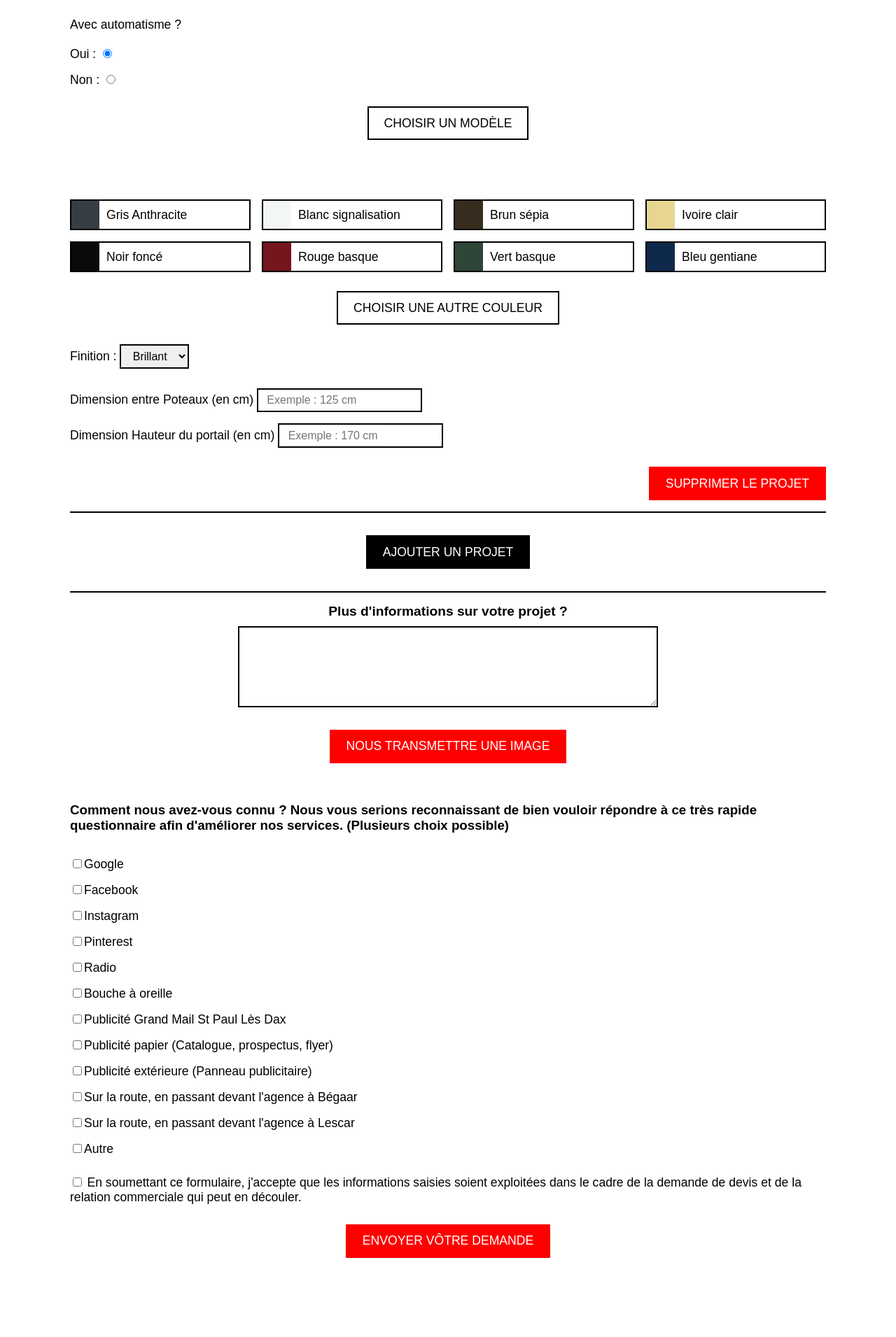
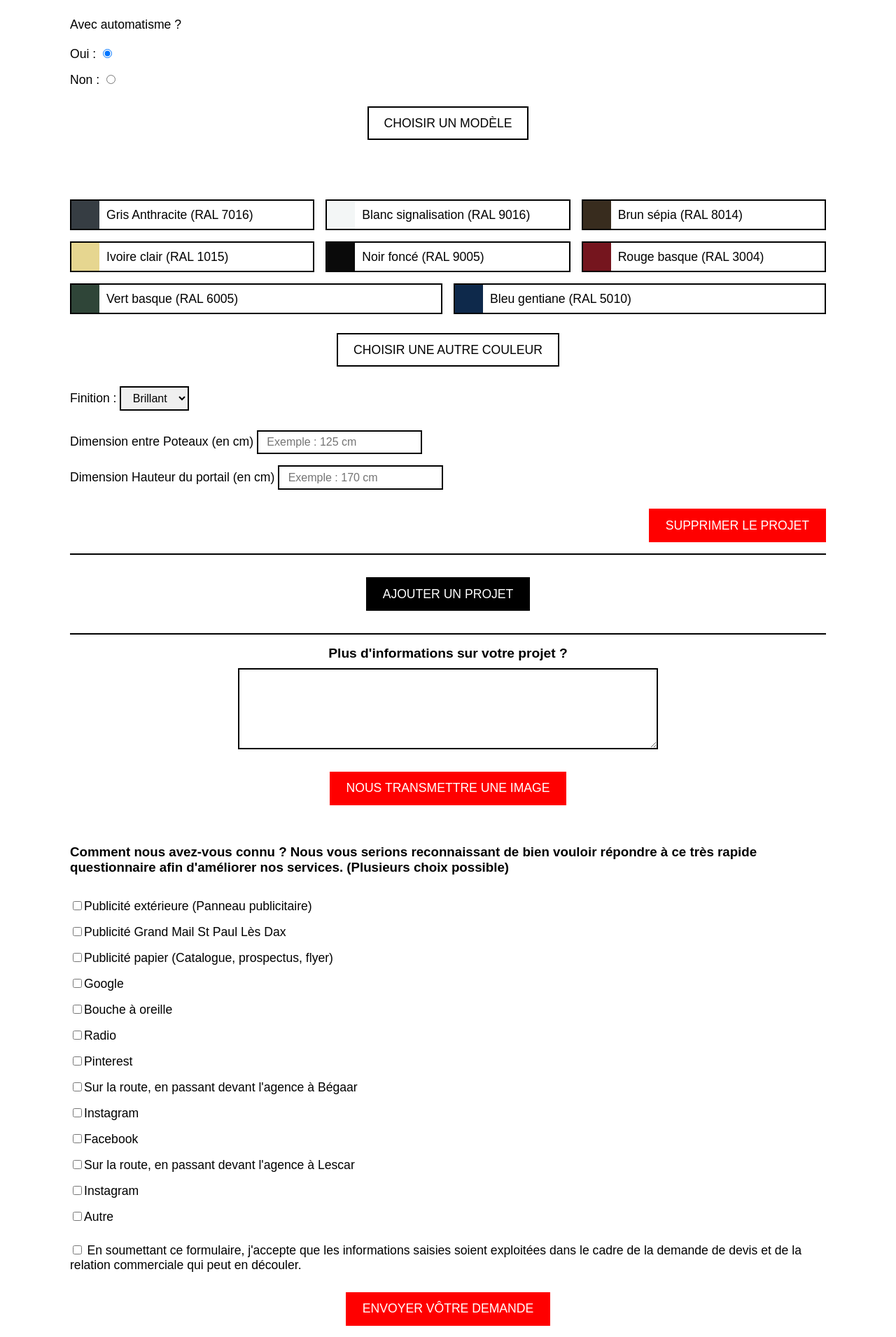
Before and after one commit to C6H804/formulaireDevis, a PHP site: page /form.php in a window 1280 px wide. Shown: the part 848-2759 px from the top of the page at 70% size. Before the commit the page ends 2646 px from the top, so only its background shows below. Run offline with PHP 8.4, Linux system fonts and the light colour scheme.

Commit message:
Enhance survey functionality; add randomization for survey options, improve image handling in project data, and update styling for color selection components

```diff
--- a/components/api/_anlyzeData.php
+++ b/components/api/_anlyzeData.php
@@ -122,6 +122,7 @@ function analyzeData($data) {
 
                     // Récupération des données du sondage
                     $result['sondage'] = getSondage($data);
+
                     $details = getdetails($data);
                     if ($details !== "") {
                         $result['details'] = $details;
--- a/components/page/sondage.php
+++ b/components/page/sondage.php
@@ -1,49 +1,70 @@
 <?php
+
+
+function writteSondageRandom()
+{
+    $sondage = [
+        '<div class="inputField"><input type="checkbox" class="chkSondage" name="chkSondageGoogle"
+            id="chkSondageGoogle" value="on"></input><label for="chkSondageGoogle">Google</label></div>',
+        '<div class="inputField"><input type="checkbox" class="chkSondage" name="chkSondageFacebook"
+            id="chkSondageFacebook" value="on"></input><label for="chkSondageFacebook">Facebook</label></div>',
+        '<div class="inputField"><input type="checkbox" class="chkSondage" name="chkSondageInstagram"
+            id="chkSondageInstagram" value="on"></input><label for="chkSondageInstagram">Instagram</label></div>',
+        '<div class="inputField"><input type="checkbox" class="chkSondage" name="chkSondageInstagram"
+            id="chkSondageInstagram" value="on"></input><label for="chkSondageInstagram">Instagram</label></div>',
+        '<div class="inputField"><input type="checkbox" class="chkSondage" name="chkSondagePinterest"
+            id="chkSondagePinterest" value="on"></input><label for="chkSondagePinterest">Pinterest</label></div>',
+        '<div class="inputField"><input type="checkbox" class="chkSondage" name="chkSondageRadio"
+            id="chkSondageRadio" value="on"></input><label for="chkSondageRadio">Radio</label></div>',
+        '<div class="inputField"><input type="checkbox" class="chkSondage" name="chkSondageBoucheOreille"
+            id="chkSondageBoucheOreille" value="on"></input><label for="chkSondageBoucheOreille">Bouche à oreille</label></div>',
+        '<div class="inputField"><input type="checkbox" class="chkSondage" name="chkSondagePubliciteGrandMail"
+            id="chkSondagePubliciteGrandMail" value="on"></input><label for="chkSondagePubliciteGrandMail">Publicité Grand Mail St Paul
+            Lès Dax</label></div>',
+        '<div class="inputField"><input type="checkbox" class="chkSondage" name="chkSondagePublicitePapier"
+            id="chkSondagePublicitePapier" value="on"></input><label for="chkSondagePublicitePapier">Publicité papier (Catalogue,
+            prospectus, flyer)</label></div>',
+        '<div class="inputField"><input type="checkbox" class="chkSondage" name="chkSondagePubliciteExterieure"
+            id="chkSondagePubliciteExterieure" value="on"></input><label for="chkSondagePubliciteExterieure">Publicité extérieure
+            (Panneau publicitaire)</label></div>',
+        '<div class="inputField"><input type="checkbox" class="chkSondage" name="chkSondageRouteBegaar"
+            id="chkSondageRouteBegaar" value="on"></input><label for="chkSondageRouteBegaar">Sur la route, en passant devant l\'agence à
+            Bégaar</label></div>',
+        '<div class="inputField"><input type="checkbox" class="chkSondage" name="chkSondageRouteLescar"
+            id="chkSondageRouteLescar" value="on"></input><label for="chkSondageRouteLescar">Sur la route, en passant devant l\'agence à
+            Lescar</label></div>'
+    ];
+
+    $r = '';
+    shuffle( $sondage );
+    foreach ( $sondage as $s) {
+        $r .= $s;
+    }
+    return $r;
+}
+
 ob_start();
 ?>
 
 <div class="section sectionSondage">
     <h3>
         Comment nous avez-vous connu ? Nous vous serions reconnaissant de bien vouloir répondre à ce très rapide
-            questionnaire afin d'améliorer nos services. (Plusieurs choix possible)
+        questionnaire afin d'améliorer nos services. (Plusieurs choix possible)
     </h3>
+    <?php
+    echo writteSondageRandom();
+    ?>
 
-    <div class="inputField"><input type="checkbox" class="chkSondage" name="chkSondageGoogle"
-            id="chkSondageGoogle" value="on"></input><label for="chkSondageGoogle">Google</label></div>
-    <div class="inputField"><input type="checkbox" class="chkSondage" name="chkSondageFacebook"
-            id="chkSondageFacebook" value="on"></input><label for="chkSondageFacebook">Facebook</label></div>
-    <div class="inputField"><input type="checkbox" class="chkSondage" name="chkSondageInstagram"
-            id="chkSondageInstagram" value="on"></input><label for="chkSondageInstagram">Instagram</label></div>
-    <div class="inputField"><input type="checkbox" class="chkSondage" name="chkSondagePinterest"
-            id="chkSondagePinterest" value="on"></input><label for="chkSondagePinterest">Pinterest</label></div>
-    <div class="inputField"><input type="checkbox" class="chkSondage" name="chkSondageRadio"
-            id="chkSondageRadio" value="on"></input><label for="chkSondageRadio">Radio</label></div>
-    <div class="inputField"><input type="checkbox" class="chkSondage" name="chkSondageBoucheOreille"
-            id="chkSondageBoucheOreille" value="on"></input><label for="chkSondageBoucheOreille">Bouche à oreille</label></div>
-    <div class="inputField"><input type="checkbox" class="chkSondage" name="chkSondagePubliciteGrandMail"
-            id="chkSondagePubliciteGrandMail" value="on"></input><label for="chkSondagePubliciteGrandMail">Publicité Grand Mail St Paul
-            Lès Dax</label></div>
-    <div class="inputField"><input type="checkbox" class="chkSondage" name="chkSondagePublicitePapier"
-            id="chkSondagePublicitePapier" value="on"></input><label for="chkSondagePublicitePapier">Publicité papier (Catalogue,
-            prospectus, flyer)</label></div>
-    <div class="inputField"><input type="checkbox" class="chkSondage" name="chkSondagePubliciteExterieure"
-            id="chkSondagePubliciteExterieure" value="on"></input><label for="chkSondagePubliciteExterieure">Publicité extérieure
-            (Panneau publicitaire)</label></div>
-    <div class="inputField"><input type="checkbox" class="chkSondage" name="chkSondageRouteBegaar"
-            id="chkSondageRouteBegaar" value="on"></input><label for="chkSondageRouteBegaar">Sur la route, en passant devant l'agence à
-            Bégaar</label></div>
-    <div class="inputField"><input type="checkbox" class="chkSondage" name="chkSondageRouteLescar"
-            id="chkSondageRouteLescar" value="on"></input><label for="chkSondageRouteLescar">Sur la route, en passant devant l'agence à
-            Lescar</label></div>
-    <div class="inputField"><input type="checkbox" class="chkSondage" name="chkSondageAutre"
-            id="chkSondageAutre" value="on"></input><label for="chkSondageAutre">Autre</label></div>
+    <div class="inputField"><input type="checkbox" class="chkSondage" name="chkSondageAutre" id="chkSondageAutre"
+            value="on"></input><label for="chkSondageAutre">Autre</label></div>
 </div>
 
 <div class="section sectionCGU">
     <div class="inputField">
         <input type="checkbox" class="chkSondage" name="chkAcceptCGU" id="chkAcceptCGU" required></input>
         <label for="chkAcceptCGU">En
-            soumettant ce formulaire, j'accepte que les informations saisies soient exploitées dans le cadre de la demande
+            soumettant ce formulaire, j'accepte que les informations saisies soient exploitées dans le cadre
+            de la demande
             de devis et de la relation commerciale qui peut en découler.
         </label>
     </div>
--- a/components/utils/colorProject.php
+++ b/components/utils/colorProject.php
@@ -261,45 +261,45 @@ function ralStandard($id)
 {
     echo "
     <div class='ralStandardContainer'>
-        <div class='ralStandard'>
+        <div class='ralStandard' title='Gris Anthracite RAL 7016'>
                 <input type='radio' onchange='selectRal($id, ``, ``, ``, ``, true);' name='ralStandard$id' value='7016' id='ralStandardA$id' style='background-color: #363D43;' />
                 <label for='ralStandardA$id' class='invert'>
-                <span style='background-color: #363D43;'></span>Gris Anthracite</label>
+                <span style='background-color: #363D43;'></span><div>Gris Anthracite (RAL 7016)</div></label>
             </div>
-            <div class='ralStandard'>
+            <div class='ralStandard' title='Blanc signalisation RAL 9016'>
                 <input type='radio' onchange='selectRal($id, ``, ``, ``, ``, true);'  name='ralStandard$id' value='9016' id='ralStandardB$id' style='background-color: #F3F6F6;' />
                 <label for='ralStandardB$id'>
-                <span style='background-color: #F3F6F6;'></span>Blanc signalisation</label>
+                <span style='background-color: #F3F6F6;'></span><div>Blanc signalisation (RAL 9016)</div></label>
             </div>
-            <div class='ralStandard'>
+            <div class='ralStandard' title='Brun sépia RAL 8014'>
                 <input type='radio' onchange='selectRal($id, ``, ``, ``, ``, true);'  name='ralStandard$id' value='8014' id='ralStandardC$id' style='background-color: #382C1E;' />
                 <label for='ralStandardC$id' class='invert'>
-                <span style='background-color: #382C1E;'></span>Brun sépia</label>
+                <span style='background-color: #382C1E;'></span><div>Brun sépia (RAL 8014)</div></label>
             </div>
-            <div class='ralStandard'>
+            <div class='ralStandard' title='Ivoire clair RAL 1015'>
                 <input type='radio' onchange='selectRal($id, ``, ``, ``, ``, true);'  name='ralStandard$id' value='1015' id='ralStandardD$id' style='background-color: #E6D690;' />
                 <label for='ralStandardD$id'>
-                <span style='background-color: #E6D690;'></span>Ivoire clair</label>
+                <span style='background-color: #E6D690;'></span><div>Ivoire clair (RAL 1015)</div></label>
             </div>
-            <div class='ralStandard'>
+            <div class='ralStandard' title='Noir foncé RAL 9005'>
                 <input type='radio' onchange='selectRal($id, ``, ``, ``, ``, true);'  name='ralStandard$id' value='9005' id='ralStandardE$id' style='background-color: #0A0A0A;' />
                 <label for='ralStandardE$id' class='invert'>
-                <span style='background-color: #0A0A0A;'></span>Noir foncé</label>
+                <span style='background-color: #0A0A0A;'></span><div>Noir foncé (RAL 9005)</div></label>
             </div>
-            <div class='ralStandard'>
+            <div class='ralStandard' title='Rouge basque RAL 3004'>
                 <input type='radio' onchange='selectRal($id, ``, ``, ``, ``, true);'  name='ralStandard$id' value='3004' id='ralStandardF$id' style='background-color: #75151E;' />
                 <label for='ralStandardF$id' class='invert'>
-                <span style='background-color: #75151E;'></span>Rouge basque</label>
+                <span style='background-color: #75151E;'></span><div>Rouge basque (RAL 3004)</div></label>
             </div>
-            <div class='ralStandard'>
+            <div class='ralStandard' title='Vert basque RAL 6005'>
                 <input type='radio' onchange='selectRal($id, ``, ``, ``, ``, true);'  name='ralStandard$id' value='6005' id='ralStandardG$id' style='background-color: #2F4538;' />
                 <label for='ralStandardG$id' class='invert'>
-                <span style='background-color: #2F4538;'></span>Vert basque</label>
+                <span style='background-color: #2F4538;'></span><div>Vert basque (RAL 6005)</div></label>
             </div>
-            <div class='ralStandard'>
+            <div class='ralStandard' title='Bleu gentiane RAL 5010'>
                 <input type='radio' onchange='selectRal($id, ``, ``, ``, ``, true);'  name='ralStandard$id' value='5010' id='ralStandardH$id' style='background-color: #0E294B;' />
                 <label for='ralStandardH$id' class='invert'>
-                <span style='background-color: #0E294B;'></span>Bleu gentiane</label>
+                <span style='background-color: #0E294B;'></span><div>Bleu gentiane (RAL 5010)</div></label>
         </div>
     </div>";
 }
--- a/css/form.css
+++ b/css/form.css
@@ -88,7 +88,16 @@ h3.productTitle {
     display: flex;
     flex-direction: column;
     width: 100%;
-    min-width: 300px;
+    /* min-width: 300px; */
+}
+
+@media (max-width:720px) {
+    .sectionGroupContact, .sectionGroupName {
+        flex-wrap: wrap;
+
+
+    }
+
 }
 
 .section.sectionAutre .inputField {
--- a/css/ralStandard.css
+++ b/css/ralStandard.css
@@ -13,10 +13,17 @@
     gap: 10px;
     border: solid 2px black;
     cursor: pointer;
+    user-select: none;
     align-items: center;
     flex: 1 1 calc(25% - 1em);
-    min-width: 210px;
     height: 40px;
+    min-width: 300px;
+}
+@media (max-width: 400px) {
+    .ralStandard {
+        min-width: 240px;
+    }
+
 }
 
 .ralStandard {
@@ -53,6 +60,14 @@
     vertical-align: middle;
 }
 
+.ralStandard label div {
+    overflow: hidden;
+    text-overflow: ellipsis;
+    white-space: nowrap;
+    max-height: 30px;
+    /* width: calc(100% - 50px); */
+}
+
 .ralStandard input[type="radio"]:checked + label {
     position: relative;
 }
@@ -66,6 +81,8 @@
     z-index: -1;
     font-weight: bold;
 }
+
+
 
 
 .ralStandard input[type="radio"]:checked + label {
```
Also changed, not shown: components/api/__writteDevis.php (+16 -1 lines), css/fileInput.css (line endings or trailing spaces).
